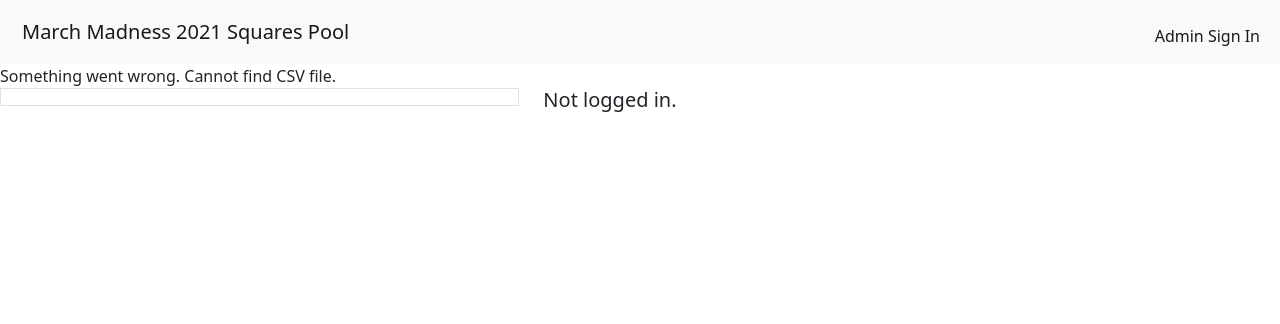
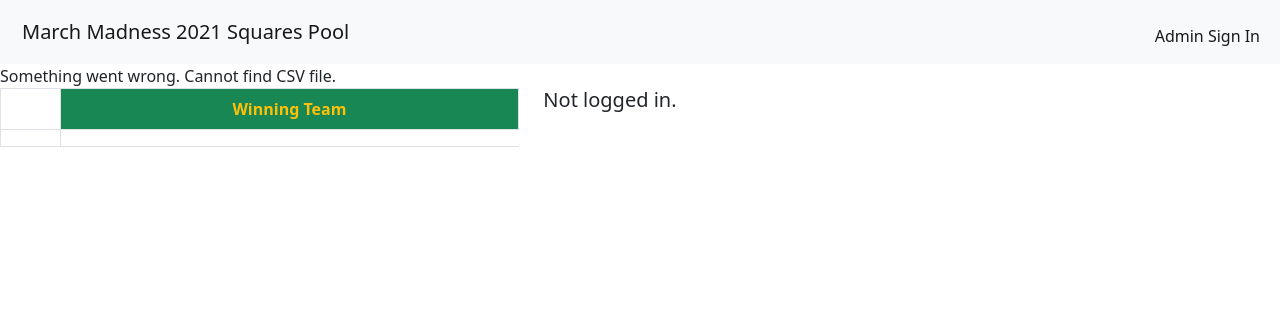
Before and after one commit to cqchisholm/March-Madness-Squares, a Django app: page / in a window 1280 px wide. Shown: the top 324 px of the page. Run offline with Django 3.2, Linux system fonts and the light colour scheme; data comes from the database, SQL or seed files in the repository; lists and menus that the app fills with data are empty.

Commit message:
Added horizontal Winning Team title to table

```diff
--- a/MMSquares/Squares/static/squares/styles.css
+++ b/MMSquares/Squares/static/squares/styles.css
@@ -1,3 +1,8 @@
 th, td {
     text-align: center;
 }
+
+
+.vertical {
+    transform: rotate(270deg);
+}
--- a/MMSquares/Squares/templates/squares/homepage.html
+++ b/MMSquares/Squares/templates/squares/homepage.html
@@ -14,6 +14,10 @@
             <div class="col-5">
                 <table class="table table-bordered">
                     <thead>
+                        <tr>
+                            <th colspan="1"></th>
+                            <th colspan="10" class="bg-success text-warning">Winning Team</th>
+                        </tr>
                         <tr>
                             <th></th>
                             {% for number in win_nums %}
```
